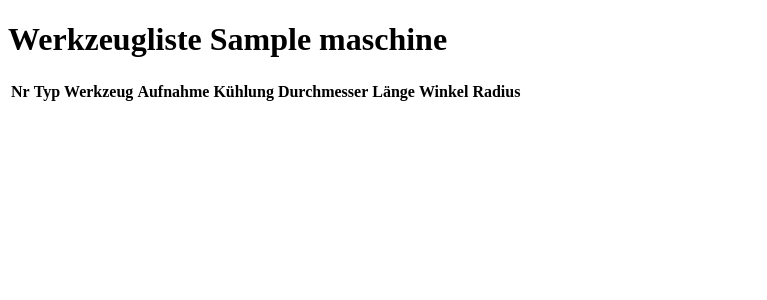
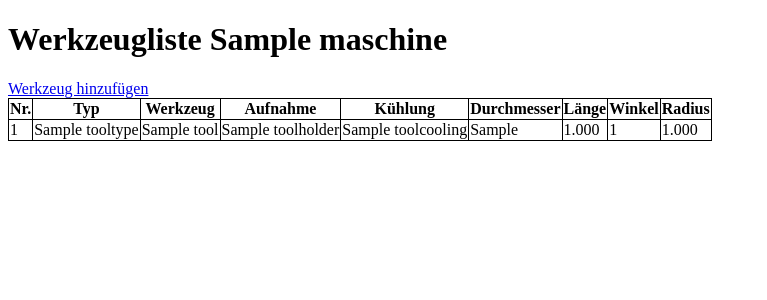
Before and after one commit to fotcorn/toollist, a Django app: template toollist/templates/list.html in a window 1280 px wide. Shown: the top 300 px of the page, without its empty margins (0-767 px from the left). Run offline with Django 3.2, Linux system fonts and the light colour scheme; tables that the repository leaves empty hold one stand-in row (values such as "Sample post"); the template is opened without the code that fills it: values that come from a table or form of the project are taken from there, most other values are stand-ins (such as "Sample title", 1, 10 or a date in 2020); lists and menus that the app fills with data are empty.

Commit message:
added list view

```diff
--- a/toollist/models.py
+++ b/toollist/models.py
@@ -1,50 +1,77 @@
 from django.db import models
+from django.utils.translation import ugettext_lazy as _
 
 from smart_selects.db_fields import ChainedForeignKey
 
 class ToolType(models.Model):
     name = models.CharField(max_length=255)
+
     def __unicode__(self):
         return self.name
+
+    class Meta:
+        verbose_name = _('Tool type')
+        verbose_name_plural = _('Tool types')
 
 class Tool(models.Model):
     name = models.CharField(max_length=255)
     tool_type = models.ForeignKey(ToolType)
+
     def __unicode__(self):
         return self.name
 
+    class Meta:
+        verbose_name = _('Tool')
+        verbose_name_plural = _('Tools')
+
 class ToolHolder(models.Model):
     name = models.CharField(max_length=255)
+
     def __unicode__(self):
         return self.name
 
+    class Meta:
+        verbose_name = _('Tool holder')
+        verbose_name_plural = _('Tool holders')
+
 class ToolCooling(models.Model):
     name = models.CharField(max_length=255)
+
     def __unicode__(self):
         return self.name
 
+    class Meta:
+        verbose_name = _('Tool cooling')
+        verbose_name_plural = _('Tool coolings')
+
 class Machine(models.Model):
     name = models.CharField(max_length=255)
+
     def __unicode__(self):
         return self.name
 
+    class Meta:
+        verbose_name = _('Machine')
+        verbose_name_plural = _('Machines')
 
 class ToolEntry(models.Model):
-    number = models.PositiveIntegerField()
+    number = models.PositiveIntegerField(_('Number'))
 
     tool_type = models.ForeignKey(ToolType)
-    #tool = GroupedForeignKey(Tool, 'tool_type')
-
     tool = ChainedForeignKey(Tool, chained_field='tool_type', chained_model_field='tool_type')
-
 
     machine = models.ForeignKey(Machine)
     holder = models.ForeignKey(ToolHolder)
     cooling = models.ForeignKey(ToolCooling)
 
-    diameter = models.CharField(max_length=10, null=True, blank=True)
-    angle = models.PositiveIntegerField(null=True, blank=True)
+    diameter = models.CharField(_('Diameter'), max_length=10, null=True, blank=True)
+    angle = models.PositiveIntegerField(_('Angle'), null=True, blank=True)
 
-    pliers = models.DecimalField(max_digits=10, decimal_places=1, null=True, blank=True)
-    length = models.DecimalField(max_digits=10, decimal_places=3, null=True, blank=True)
-    radius = models.DecimalField(max_digits=10, decimal_places=3, null=True, blank=True)
+    pliers = models.DecimalField(_('Pliers'), max_digits=10, decimal_places=1, null=True, blank=True)
+    length = models.DecimalField(_('Length'), max_digits=10, decimal_places=3, null=True, blank=True)
+    radius = models.DecimalField(_('Radius'), max_digits=10, decimal_places=3, null=True, blank=True)
+
+    class Meta:
+        verbose_name = _('Tool entry')
+        verbose_name_plural = _('Tools entries')
+        unique_together = ('number', 'machine')
--- a/toollist/settings.py
+++ b/toollist/settings.py
@@ -93,8 +93,7 @@ MIDDLEWARE_CLASSES = (
     'django.middleware.csrf.CsrfViewMiddleware',
     'django.contrib.auth.middleware.AuthenticationMiddleware',
     'django.contrib.messages.middleware.MessageMiddleware',
-    # Uncomment the next line for simple clickjacking protection:
-    # 'django.middleware.clickjacking.XFrameOptionsMiddleware',
+    'django.middleware.locale.LocaleMiddleware',
 )
 
 ROOT_URLCONF = 'toollist.urls'
--- a/toollist/templates/home.html
+++ b/toollist/templates/home.html
@@ -9,8 +9,8 @@
 
 <h2>Maschinen</h2>
 <ul>
-{% for maschine in maschinen %}
-<li><a href="{% url "liste" maschine.pk %}">{{ maschine.name }}</a></li>
+{% for machine in machines %}
+<li><a href="{% url "list" machine.pk %}">{{ machine.name }}</a></li>
 {% endfor %}
 </ul>
 {% endblock %}
--- a/toollist/templates/list.html
+++ b/toollist/templates/list.html
@@ -2,12 +2,21 @@
 
 {% block title %}Werkzeigliste {{ maschine.name }}{% endblock %}
 
+{% block head %}
+<style type="text/css">
+    table, td, th {
+        border: 1px solid black;
+        border-collapse: collapse;
+    }
+</style>
+{% endblock %}
+
 {% block content %}
 <h1>Werkzeugliste {{ maschine.name }}</h1>
-
-<table>
+<a href="/admin/toollist/toolentry/add/?machine={{ machine.pk }}">Werkzeug hinzufügen</a>
+<table cellspacing="0">
 <tr>
-    <th>Nr</th>
+    <th>Nr.</th>
     <th>Typ</th>
     <th>Werkzeug</th>
     <th>Aufnahme</th>
@@ -17,8 +26,18 @@
     <th>Winkel</th>
     <th>Radius</th>
 </tr>
-{% for eintrag in eintraege %}
-
+{% for entry in entries %}
+<tr>
+    <td>{{ entry.number }}</td>
+    <td>{{ entry.tool_type.name }}</td>
+    <td>{{ entry.tool.name }}</td>
+    <td>{{ entry.holder.name }}</td>
+    <td>{{ entry.cooling.name }}</td>
+    <td>{{ entry.diameter }}</td>
+    <td>{{ entry.length }}</td>
+    <td>{{ entry.angle }}</td>
+    <td>{{ entry.radius }}</td>
+</tr>
 {% endfor %}
 </table>
 
--- a/toollist/views.py
+++ b/toollist/views.py
@@ -8,5 +8,5 @@ def home(request):
 
 def list(request, pk):
     machine = get_object_or_404(Machine, pk=pk)
-    ToolEntry.objects.filter(machine=machine)
+    entries = ToolEntry.objects.filter(machine=machine)
     return render(request, 'list.html', locals())
```
Also changed, not shown: toollist/locale/de/LC_MESSAGES/django.po (added), toollist/migrations/0002_auto__add_unique_toolentry_machine_number.py (added), 1 other file.
